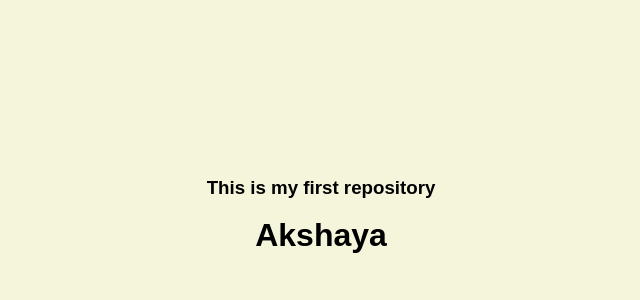
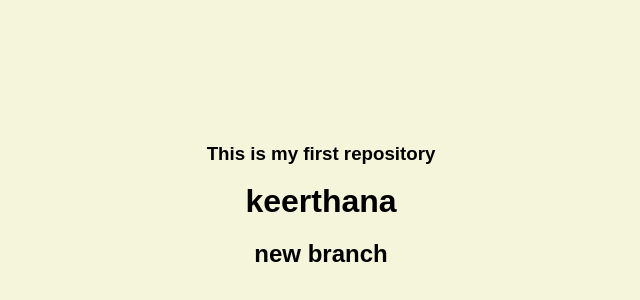
Before and after one commit to keerthana09-p/project1.k, a plain HTML site: page index.html in a window 1280 px wide. Shown: the part 202-502 px from the top of the page, without its empty margins (319-959 px from the left). Drawn offline with Linux system fonts and the light colour scheme.

Commit message:
[FEATURES] h2 added (#2)

```diff
--- a/index.html
+++ b/index.html
@@ -25,6 +25,7 @@
 </head>
 <body>
     <h3>This is my first repository</h3>
-    <h1>Akshaya</h1>
+    <h1>keerthana</h1>
+    <h2>new branch</h2>
 </body>
 </html>
```
